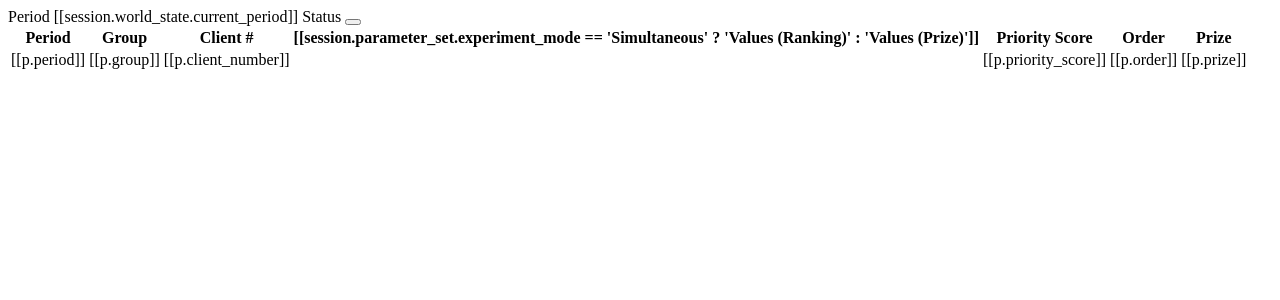
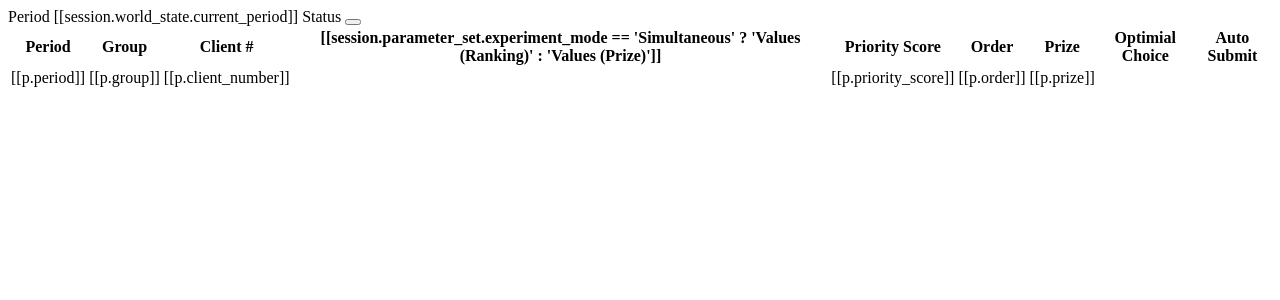
Before and after one commit to jeffreykirchner/serial_dictatorship, a Django app: template main/templates/staff/staff_session/status/status_card.html in a window 1280 px wide. Shown: the top 300 px of the page. Run offline with Django 3.2, Linux system fonts and the light colour scheme; the template is opened without the code that fills it, so the values that code supplies are empty; parts of the project's set-up code (start-up, migrations or seed data) failed here and were passed over.

Commit message:
Add "Optimal Choice" and "Auto Submit" columns to status card and update data retrieval

```diff
--- a/main/templates/staff/staff_session/status/status_card.html
+++ b/main/templates/staff/staff_session/status/status_card.html
@@ -44,6 +44,12 @@
                             <th scope="col" class = "text-center">
                                 Prize
                             </th>
+                            <th scope="col" class = "text-center">
+                                Optimial Choice
+                            </th>
+                            <th scope="col" class = "text-center">
+                                Auto Submit
+                            </th>
                         </tr>
                     </thead>
                     <tbody id="player_list">
@@ -70,6 +76,13 @@
                             <td class="text-nowrap">
                                [[p.prize]]
                             </td>
+                            <td class="text-nowrap">
+                                <span v-if="p.expected_order" v-html="<i class='fas fa-check'></i>"></span>
+                                <span v-else v-html="<i class='fas fa-times'></i>"></span>
+                            </td>
+                            <td class="text-nowrap">
+
+                            </td>
                         </tr>
                     </tbody>
 
--- a/main/templates/staff/staff_session/status/status_card.js
+++ b/main/templates/staff/staff_session/status/status_card.js
@@ -44,6 +44,8 @@
                 v.priority_score = period_result.priority_score;
                 v.order = period_result.order;
                 v.prize = parseFloat(period_result.prize).toFixed(2);
+                v.expected_order = period_result.expected_order;
+                v.auto_submit = period_result.auto_submit;
             }
 
             output.push(v);
```
